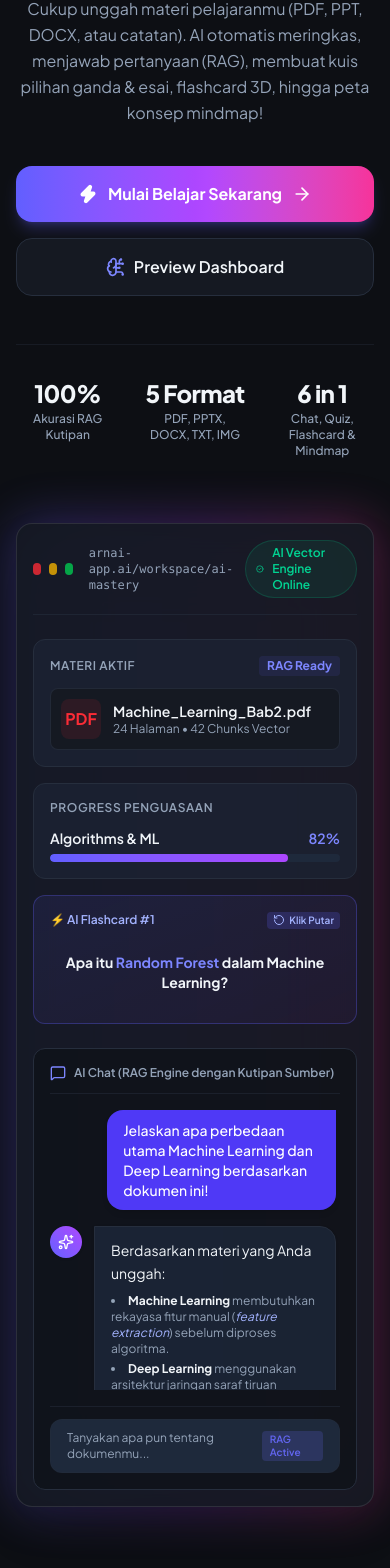
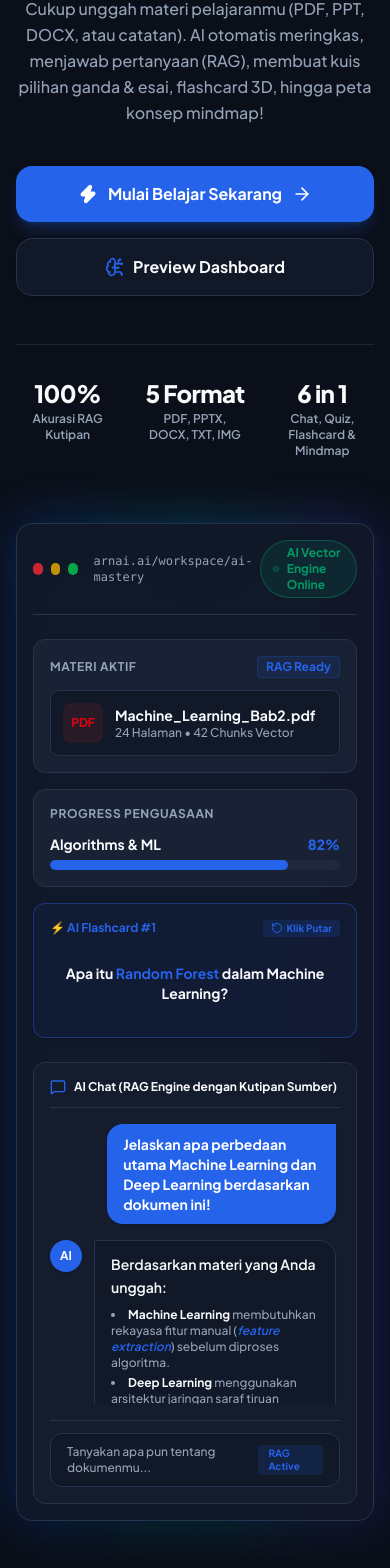
Before and after one commit to arkhabw/Arnai, a Next.js app: page / in a window 390 px wide. Shown: the part 345-1913 px from the top of the page. Built offline with nearby package versions, Linux system fonts and the light colour scheme.

Commit message:
feat(phase-1): update main logo with user attachment, refine cobalt blue theme without excessive gradients, and fix light mode text contrast

```diff
--- a/src/app/globals.css
+++ b/src/app/globals.css
@@ -2,48 +2,48 @@
 
 @layer base {
   :root {
-    --background: #0d0f14;
-    --foreground: #f1f5f9;
-    --card: #151922;
+    --background: #0b0f19;
+    --foreground: #f8fafc;
+    --card: #111827;
     --card-foreground: #f8fafc;
-    --popover: #151922;
+    --popover: #111827;
     --popover-foreground: #f8fafc;
-    --primary: #6366f1;
+    --primary: #2563eb;
     --primary-foreground: #ffffff;
     --secondary: #1e293b;
     --secondary-foreground: #f8fafc;
     --muted: #1e293b;
     --muted-foreground: #94a3b8;
-    --accent: #8b5cf6;
+    --accent: #0ea5e9;
     --accent-foreground: #ffffff;
     --destructive: #ef4444;
     --destructive-foreground: #ffffff;
-    --border: #262e3d;
+    --border: #26334d;
     --input: #1e293b;
-    --ring: #6366f1;
+    --ring: #2563eb;
     --radius: 0.75rem;
   }
 
   .light {
-    --background: #fafafa;
+    --background: #f8fafc;
     --foreground: #0f172a;
     --card: #ffffff;
     --card-foreground: #0f172a;
     --popover: #ffffff;
     --popover-foreground: #0f172a;
-    --primary: #4f46e5;
+    --primary: #1d4ed8;
     --primary-foreground: #ffffff;
     --secondary: #f1f5f9;
-    --secondary-foreground: #1e293b;
-    --muted: #f1f5f9;
-    --muted-foreground: #64748b;
-    --accent: #7c3aed;
+    --secondary-foreground: #0f172a;
+    --muted: #e2e8f0;
+    --muted-foreground: #334155;
+    --accent: #0284c7;
     --accent-foreground: #ffffff;
-    --destructive: #ef4444;
+    --destructive: #dc2626;
     --destructive-foreground: #ffffff;
-    --border: #e2e8f0;
-    --input: #e2e8f0;
-    --ring: #4f46e5;
+    --border: #cbd5e1;
+    --input: #cbd5e1;
+    --ring: #1d4ed8;
   }
 }
 
@@ -73,47 +73,44 @@ body {
   overflow-x: hidden;
 }
 
-/* Glassmorphism & Custom Effects */
+/* Glassmorphism & Solid Panels with High Contrast */
 .glass-panel {
-  background: rgba(21, 25, 34, 0.7);
+  background: rgba(17, 24, 39, 0.85);
   backdrop-filter: blur(16px);
   -webkit-backdrop-filter: blur(16px);
-  border: 1px solid rgba(255, 255, 255, 0.08);
+  border: 1px solid var(--border);
 }
 
 .glass-card {
-  background: linear-gradient(135deg, rgba(255, 255, 255, 0.06) 0%, rgba(255, 255, 255, 0.02) 100%);
-  backdrop-filter: blur(12px);
-  border: 1px solid rgba(255, 255, 255, 0.08);
-  box-shadow: 0 8px 32px 0 rgba(0, 0, 0, 0.25);
+  background: var(--card);
+  border: 1px solid var(--border);
+  box-shadow: 0 4px 20px -2px rgba(0, 0, 0, 0.25);
 }
 
 .light .glass-panel {
-  background: rgba(255, 255, 255, 0.85);
-  border: 1px solid rgba(0, 0, 0, 0.06);
+  background: rgba(255, 255, 255, 0.95);
+  border: 1px solid #cbd5e1;
+  box-shadow: 0 4px 12px rgba(0, 0, 0, 0.05);
 }
 
 .light .glass-card {
-  background: linear-gradient(135deg, rgba(255, 255, 255, 0.9) 0%, rgba(248, 250, 252, 0.8) 100%);
-  border: 1px solid rgba(0, 0, 0, 0.06);
-  box-shadow: 0 8px 24px 0 rgba(149, 157, 165, 0.15);
+  background: #ffffff;
+  border: 1px solid #cbd5e1;
+  box-shadow: 0 4px 16px -2px rgba(15, 23, 42, 0.08);
 }
 
-/* Glow Backgrounds */
+/* Clean Tech Glows (No loud purple gradients) */
 .gradient-glow {
-  background: radial-gradient(circle at 50% 20%, rgba(99, 102, 241, 0.15) 0%, rgba(139, 92, 246, 0.1) 40%, transparent 70%);
+  background: radial-gradient(circle at 50% 20%, rgba(37, 99, 235, 0.12) 0%, rgba(14, 165, 233, 0.08) 40%, transparent 70%);
+}
+
+.light .gradient-glow {
+  background: radial-gradient(circle at 50% 20%, rgba(29, 78, 216, 0.08) 0%, rgba(2, 132, 199, 0.05) 40%, transparent 70%);
 }
 
 .gradient-text {
-  background: linear-gradient(135deg, #a5b4fc 0%, #818cf8 50%, #c084fc 100%);
-  -webkit-background-clip: text;
-  -webkit-text-fill-color: transparent;
-}
-
-.light .gradient-text {
-  background: linear-gradient(135deg, #4f46e5 0%, #6366f1 50%, #9333ea 100%);
-  -webkit-background-clip: text;
-  -webkit-text-fill-color: transparent;
+  color: var(--primary);
+  font-weight: 800;
 }
 
 /* Custom Scrollbar */
--- a/src/components/landing/HeroSection.tsx
+++ b/src/components/landing/HeroSection.tsx
@@ -6,14 +6,11 @@ import { motion, AnimatePresence } from "framer-motion";
 import {
   Sparkles,
   ArrowRight,
-  UploadCloud,
   CheckCircle2,
   BrainCircuit,
   MessageSquare,
   FileText,
-  HelpCircle,
   RotateCcw,
-  TrendingUp,
   Zap,
 } from "lucide-react";
 
@@ -23,8 +20,8 @@ export function HeroSection() {
   return (
     <section className="relative pt-32 pb-20 md:pt-40 md:pb-28 overflow-hidden">
       {/* Background Glows */}
-      <div className="absolute top-1/4 left-1/2 -translate-x-1/2 -translate-y-1/2 w-[600px] h-[600px] bg-gradient-to-tr from-indigo-600/20 via-purple-600/15 to-pink-500/10 rounded-full blur-[120px] -z-10 pointer-events-none" />
-      <div className="absolute top-1/3 right-10 w-[300px] h-[300px] bg-indigo-500/10 rounded-full blur-[90px] -z-10 pointer-events-none" />
+      <div className="absolute top-1/4 left-1/2 -translate-x-1/2 -translate-y-1/2 w-[600px] h-[600px] bg-gradient-to-tr from-blue-600/15 via-cyan-500/10 to-transparent rounded-full blur-[120px] -z-10 pointer-events-none" />
+      <div className="absolute top-1/3 right-10 w-[300px] h-[300px] bg-blue-500/10 rounded-full blur-[90px] -z-10 pointer-events-none" />
 
       <div className="max-w-7xl mx-auto px-4 sm:px-6 lg:px-8">
         <div className="text-center max-w-3xl mx-auto flex flex-col items-center">
@@ -33,9 +30,9 @@ export function HeroSection() {
             initial={{ opacity: 0, y: 15 }}
             animate={{ opacity: 1, y: 0 }}
             transition={{ duration: 0.5 }}
-            className="inline-flex items-center gap-2 px-3.5 py-1.5 rounded-full border border-indigo-500/30 bg-indigo-500/10 text-indigo-300 font-semibold text-xs sm:text-sm mb-6 backdrop-blur-md"
+            className="inline-flex items-center gap-2 px-4 py-1.5 rounded-full border border-primary/30 bg-primary/10 text-primary font-bold text-xs sm:text-sm mb-6 backdrop-blur-md shadow-sm"
           >
-            <Sparkles className="w-4 h-4 text-indigo-400 animate-spin" style={{ animationDuration: "6s" }} />
+            <Sparkles className="w-4 h-4 text-primary animate-spin" style={{ animationDuration: "6s" }} />
             <span>Notion + Quizlet + ChatGPT + Coursera dalam 1 Aplikasi</span>
           </motion.div>
 
@@ -55,7 +52,7 @@ export function HeroSection() {
             initial={{ opacity: 0, y: 20 }}
             animate={{ opacity: 1, y: 0 }}
             transition={{ duration: 0.5, delay: 0.2 }}
-            className="text-base sm:text-lg lg:text-xl text-muted-foreground max-w-2xl mb-10 leading-relaxed"
+            className="text-base sm:text-lg lg:text-xl text-muted-foreground font-medium max-w-2xl mb-10 leading-relaxed"
           >
             Cukup unggah materi pelajaranmu (PDF, PPT, DOCX, atau catatan). AI otomatis meringkas, menjawab pertanyaan (RAG), membuat kuis pilihan ganda & esai, flashcard 3D, hingga peta konsep mindmap!
           </motion.p>
@@ -69,18 +66,18 @@ export function HeroSection() {
           >
             <Link
               href="/login?mode=register"
-              className="w-full sm:w-auto px-8 py-4 rounded-2xl bg-gradient-to-r from-indigo-500 via-purple-500 to-pink-500 text-white font-bold text-base shadow-lg shadow-indigo-500/25 hover:shadow-indigo-500/40 hover:scale-[1.02] active:scale-[0.98] transition-all flex items-center justify-center gap-2.5 group"
+              className="w-full sm:w-auto px-8 py-4 rounded-2xl bg-primary hover:bg-blue-700 dark:hover:bg-blue-600 text-primary-foreground font-bold text-base shadow-lg shadow-primary/25 hover:shadow-primary/40 hover:scale-[1.02] active:scale-[0.98] transition-all flex items-center justify-center gap-2.5 group"
             >
-              <Zap className="w-5 h-5 fill-white text-white" />
+              <Zap className="w-5 h-5 fill-current" />
               Mulai Belajar Sekarang
               <ArrowRight className="w-5 h-5 group-hover:translate-x-1 transition-transform" />
             </Link>
 
             <Link
               href="/dashboard"
-              className="w-full sm:w-auto px-8 py-4 rounded-2xl border border-border bg-card hover:bg-secondary text-foreground font-semibold text-base transition-all flex items-center justify-center gap-2"
+              className="w-full sm:w-auto px-8 py-4 rounded-2xl border border-border bg-card hover:bg-secondary text-foreground font-bold text-base transition-all flex items-center justify-center gap-2 shadow-sm"
             >
-              <BrainCircuit className="w-5 h-5 text-indigo-400" />
+              <BrainCircuit className="w-5 h-5 text-primary" />
               Preview Dashboard
             </Link>
           </motion.div>
@@ -90,19 +87,19 @@ export function HeroSection() {
             initial={{ opacity: 0 }}
             animate={{ opacity: 1 }}
             transition={{ duration: 0.5, delay: 0.5 }}
-            className="mt-12 pt-8 border-t border-border/40 grid grid-cols-3 gap-6 sm:gap-12 text-center"
+            className="mt-12 pt-8 border-t border-border/60 grid grid-cols-3 gap-6 sm:gap-12 text-center"
           >
             <div>
               <p className="text-2xl sm:text-3xl font-extrabold text-foreground tracking-tight">100%</p>
-              <p className="text-xs sm:text-sm text-muted-foreground font-medium mt-0.5">Akurasi RAG Kutipan</p>
+              <p className="text-xs sm:text-sm text-muted-foreground font-semibold mt-0.5">Akurasi RAG Kutipan</p>
             </div>
             <div>
               <p className="text-2xl sm:text-3xl font-extrabold text-foreground tracking-tight">5 Format</p>
-              <p className="text-xs sm:text-sm text-muted-foreground font-medium mt-0.5">PDF, PPTX, DOCX, TXT, IMG</p>
+              <p className="text-xs sm:text-sm text-muted-foreground font-semibold mt-0.5">PDF, PPTX, DOCX, TXT, IMG</p>
             </div>
             <div>
               <p className="text-2xl sm:text-3xl font-extrabold text-foreground tracking-tight">6 in 1</p>
-              <p className="text-xs sm:text-sm text-muted-foreground font-medium mt-0.5">Chat, Quiz, Flashcard & Mindmap</p>
+              <p className="text-xs sm:text-sm text-muted-foreground font-semibold mt-0.5">Chat, Quiz, Flashcard & Mindmap</p>
             </div>
           </motion.div>
         </div>
@@ -115,18 +112,18 @@ export function HeroSection() {
           className="mt-16 relative mx-auto max-w-5xl"
         >
           {/* Decorative frame */}
-          <div className="absolute -inset-1 bg-gradient-to-r from-indigo-500 via-purple-500 to-pink-500 rounded-3xl blur-xl opacity-30 group-hover:opacity-100 transition duration-1000 group-hover:duration-200 animate-tilt" />
+          <div className="absolute -inset-1 bg-gradient-to-r from-blue-600 via-cyan-500 to-indigo-600 rounded-3xl blur-xl opacity-25 group-hover:opacity-75 transition duration-1000 group-hover:duration-200" />
 
-          <div className="relative rounded-2xl border border-white/10 bg-card/90 backdrop-blur-2xl p-4 sm:p-6 shadow-2xl overflow-hidden">
+          <div className="relative rounded-2xl border border-border bg-card/95 backdrop-blur-2xl p-4 sm:p-6 shadow-2xl overflow-hidden">
             {/* Window bar */}
-            <div className="flex items-center justify-between pb-4 mb-6 border-b border-border/60">
+            <div className="flex items-center justify-between pb-4 mb-6 border-b border-border">
               <div className="flex items-center gap-2">
                 <div className="w-3 h-3 rounded-full bg-red-500/80" />
                 <div className="w-3 h-3 rounded-full bg-yellow-500/80" />
                 <div className="w-3 h-3 rounded-full bg-green-500/80" />
-                <span className="ml-2 text-xs font-mono text-muted-foreground">arnai-app.ai/workspace/ai-mastery</span>
+                <span className="ml-2 text-xs font-mono font-medium text-muted-foreground">arnai.ai/workspace/ai-mastery</span>
               </div>
-              <div className="flex items-center gap-2 text-xs font-semibold px-2.5 py-1 rounded-full bg-emerald-500/10 text-emerald-400 border border-emerald-500/20">
+              <div className="flex items-center gap-2 text-xs font-bold px-3 py-1 rounded-full bg-emerald-500/10 text-emerald-600 dark:text-emerald-400 border border-emerald-500/30">
                 <CheckCircle2 className="w-3.5 h-3.5" /> AI Vector Engine Online
               </div>
             </div>
@@ -135,36 +132,36 @@ export function HeroSection() {
             <div className="grid grid-cols-1 lg:grid-cols-12 gap-6 items-start">
               {/* Left Panel: Uploaded file status & progress */}
               <div className="lg:col-span-4 flex flex-col gap-4">
-                <div className="p-4 rounded-xl border border-border bg-secondary/50 flex flex-col gap-3">
+                <div className="p-4 rounded-xl border border-border bg-secondary/60 flex flex-col gap-3">
                   <div className="flex items-center justify-between">
-                    <span className="text-xs font-semibold uppercase tracking-wider text-muted-foreground">Materi Aktif</span>
-                    <span className="text-xs text-indigo-400 font-bold bg-indigo-500/10 px-2 py-0.5 rounded">RAG Ready</span>
+                    <span className="text-xs font-bold uppercase tracking-wider text-muted-foreground">Materi Aktif</span>
+                    <span className="text-xs text-primary font-bold bg-primary/10 px-2 py-0.5 rounded border border-primary/20">RAG Ready</span>
                   </div>
-                  <div className="flex items-center gap-3 p-2.5 rounded-lg bg-card border border-border/80">
-                    <div className="w-10 h-10 rounded-lg bg-red-500/10 flex items-center justify-center text-red-500 shrink-0 font-bold">
+                  <div className="flex items-center gap-3 p-3 rounded-lg bg-card border border-border shadow-sm">
+                    <div className="w-10 h-10 rounded-lg bg-red-500/10 flex items-center justify-center text-red-600 dark:text-red-400 shrink-0 font-bold text-xs">
                       PDF
                     </div>
                     <div className="overflow-hidden">
-                      <p className="text-sm font-semibold text-foreground truncate">Machine_Learning_Bab2.pdf</p>
-                      <p className="text-xs text-muted-foreground">24 Halaman • 42 Chunks Vector</p>
+                      <p className="text-sm font-bold text-foreground truncate">Machine_Learning_Bab2.pdf</p>
+                      <p className="text-xs text-muted-foreground font-medium">24 Halaman • 42 Chunks Vector</p>
                     </div>
                   </div>
                 </div>
 
                 {/* Progress Card */}
-                <div className="p-4 rounded-xl border border-border bg-secondary/50 flex flex-col gap-3">
-                  <span className="text-xs font-semibold uppercase tracking-wider text-muted-foreground">Progress Penguasaan</span>
+                <div className="p-4 rounded-xl border border-border bg-secondary/60 flex flex-col gap-3">
+                  <span className="text-xs font-bold uppercase tracking-wider text-muted-foreground">Progress Penguasaan</span>
                   <div>
-                    <div className="flex justify-between text-sm font-semibold mb-1.5">
+                    <div className="flex justify-between text-sm font-bold mb-1.5">
                       <span className="text-foreground">Algorithms & ML</span>
-                      <span className="text-indigo-400">82%</span>
+                      <span className="text-primary font-extrabold">82%</span>
                     </div>
-                    <div className="w-full h-2 rounded-full bg-secondary overflow-hidden">
+                    <div className="w-full h-2.5 rounded-full bg-muted overflow-hidden">
                       <motion.div
                         initial={{ width: 0 }}
                         animate={{ width: "82%" }}
                         transition={{ duration: 1.5, delay: 0.8 }}
-                        className="h-full rounded-full bg-gradient-to-r from-indigo-500 to-purple-500"
+                        className="h-full rounded-full bg-primary"
                       />
                     </div>
                   </div>
@@ -173,15 +170,15 @@ export function HeroSection() {
                 {/* Interactive Flashcard widget preview */}
                 <div
                   onClick={() => setFlippedCard(!flippedCard)}
-                  className="cursor-pointer p-4 rounded-xl border border-indigo-500/30 bg-gradient-to-br from-indigo-500/10 to-purple-500/5 hover:border-indigo-500/50 transition-all flex flex-col gap-2 relative group select-none"
+                  className="cursor-pointer p-4 rounded-xl border border-primary/40 bg-primary/5 hover:border-primary transition-all flex flex-col gap-2 relative group select-none shadow-sm"
                 >
-                  <div className="flex items-center justify-between text-xs text-indigo-300 font-semibold">
+                  <div className="flex items-center justify-between text-xs text-primary font-bold">
                     <span>⚡ AI Flashcard #1</span>
-                    <span className="flex items-center gap-1 text-[10px] bg-indigo-500/20 px-1.5 py-0.5 rounded text-indigo-300">
+                    <span className="flex items-center gap-1 text-[10px] bg-primary/15 px-2 py-0.5 rounded font-bold">
                       <RotateCcw className="w-3 h-3 group-hover:rotate-180 transition-transform" /> Klik Putar
                     </span>
                   </div>
-                  <div className="min-h-[70px] flex items-center justify-center text-center py-2">
+                  <div className="min-h-[76px] flex items-center justify-center text-center py-2">
                     <AnimatePresence mode="wait">
                       {!flippedCard ? (
                         <motion.p
@@ -191,7 +188,7 @@ export function HeroSection() {
                           exit={{ rotateX: -90, opacity: 0 }}
                           className="font-bold text-sm text-foreground"
                         >
-                          Apa itu <span className="text-indigo-400">Random Forest</span> dalam Machine Learning?
+                          Apa itu <span className="text-primary">Random Forest</span> dalam Machine Learning?
                         </motion.p>
                       ) : (
                         <motion.p
@@ -199,7 +196,7 @@ export function HeroSection() {
                           initial={{ rotateX: 90, opacity: 0 }}
                           animate={{ rotateX: 0, opacity: 1 }}
                           exit={{ rotateX: -90, opacity: 0 }}
-                          className="font-medium text-xs text-muted-foreground leading-relaxed"
+                          className="font-semibold text-xs text-muted-foreground leading-relaxed"
                         >
                           Algoritma <strong className="text-foreground">Ensemble Learning</strong> yang menggabungkan banyak Decision Tree untuk meningkatkan akurasi & mengurangi overfit.
                         </motion.p>
@@ -210,45 +207,45 @@ export function HeroSection() {
               </div>
 
               {/* Right Panel: RAG Chat Simulation */}
-              <div className="lg:col-span-8 flex flex-col h-full rounded-xl border border-border bg-background/60 p-4">
-                <div className="flex items-center gap-2 pb-3 mb-4 border-b border-border/50 text-xs font-semibold text-muted-foreground">
-                  <MessageSquare className="w-4 h-4 text-indigo-400" />
+              <div className="lg:col-span-8 flex flex-col h-full rounded-xl border border-border bg-secondary/30 p-4">
+                <div className="flex items-center gap-2 pb-3 mb-4 border-b border-border text-xs font-bold text-foreground">
+                  <MessageSquare className="w-4 h-4 text-primary" />
                   <span>AI Chat (RAG Engine dengan Kutipan Sumber)</span>
                 </div>
 
                 <div className="flex flex-col gap-4 overflow-y-auto max-h-[280px] pr-1">
                   {/* User bubble */}
                   <div className="flex justify-end">
-                    <div className="max-w-[80%] rounded-2xl rounded-tr-none bg-indigo-600 px-4 py-2.5 text-sm font-medium text-white shadow-md">
+                    <div className="max-w-[80%] rounded-2xl rounded-tr-none bg-primary px-4 py-2.5 text-sm font-bold text-primary-foreground shadow-sm">
                       Jelaskan apa perbedaan utama Machine Learning dan Deep Learning berdasarkan dokumen ini!
                     </div>
                   </div>
 
                   {/* AI bubble */}
                   <div className="flex justify-start gap-3">
-                    <div className="w-8 h-8 rounded-full bg-gradient-to-tr from-indigo-500 to-purple-500 flex items-center justify-center shrink-0 shadow">
-                      <Sparkles className="w-4 h-4 text-white" />
+                    <div className="w-8 h-8 rounded-full bg-primary flex items-center justify-center shrink-0 shadow-sm text-primary-foreground font-bold text-xs">
+                      AI
                     </div>
-                    <div className="max-w-[85%] rounded-2xl rounded-tl-none bg-secondary/80 border border-border px-4 py-3 text-sm text-foreground flex flex-col gap-2 shadow-sm">
-                      <p className="leading-relaxed">
+                    <div className="max-w-[85%] rounded-2xl rounded-tl-none bg-card border border-border px-4 py-3 text-sm text-foreground flex flex-col gap-2 shadow-sm">
+                      <p className="leading-relaxed font-semibold">
                         Berdasarkan materi yang Anda unggah:
                       </p>
-                      <ul className="list-disc list-inside space-y-1 text-muted-foreground text-xs sm:text-sm">
+                      <ul className="list-disc list-inside space-y-1 text-muted-foreground font-medium text-xs sm:text-sm">
                         <li>
-                          <strong className="text-foreground">Machine Learning</strong> membutuhkan rekayasa fitur manual (<em className="text-indigo-300">feature extraction</em>) sebelum diproses algoritma.
+                          <strong className="text-foreground">Machine Learning</strong> membutuhkan rekayasa fitur manual (<em className="text-primary font-semibold">feature extraction</em>) sebelum diproses algoritma.
                         </li>
                         <li>
-                          <strong className="text-foreground">Deep Learning</strong> menggunakan arsitektur jaringan saraf tiruan berlapisan (<em className="text-indigo-300">Deep Neural Network</em>) untuk mengekstrak pola kompleks secara otomatis langsung dari data mentah.
+                          <strong className="text-foreground">Deep Learning</strong> menggunakan arsitektur jaringan saraf tiruan berlapisan (<em className="text-primary font-semibold">Deep Neural Network</em>) untuk mengekstrak pola kompleks secara otomatis langsung dari data mentah.
                         </li>
                       </ul>
 
                       {/* Citations */}
-                      <div className="mt-2 pt-2 border-t border-border/60 flex flex-wrap gap-2 items-center">
-                        <span className="text-[11px] font-semibold text-muted-foreground">Sumber Dokumen:</span>
-                        <span className="inline-flex items-center gap-1 text-[11px] font-semibold bg-indigo-500/15 text-indigo-400 border border-indigo-500/30 px-2 py-0.5 rounded-md">
+                      <div className="mt-2 pt-2 border-t border-border flex flex-wrap gap-2 items-center">
+                        <span className="text-[11px] font-bold text-muted-foreground">Sumber Dokumen:</span>
+                        <span className="inline-flex items-center gap-1 text-[11px] font-bold bg-primary/10 text-primary border border-primary/20 px-2 py-0.5 rounded-md">
                           <FileText className="w-3 h-3" /> Bab 2, Halaman 14
                         </span>
-                        <span className="inline-flex items-center gap-1 text-[11px] font-semibold bg-purple-500/15 text-purple-400 border border-purple-500/30 px-2 py-0.5 rounded-md">
+                        <span className="inline-flex items-center gap-1 text-[11px] font-bold bg-accent/10 text-accent border border-accent/20 px-2 py-0.5 rounded-md">
                           <FileText className="w-3 h-3" /> Bab 2, Halaman 18
                         </span>
                       </div>
@@ -257,10 +254,10 @@ export function HeroSection() {
                 </div>
 
                 {/* Input disabled bar inside mockup */}
-                <div className="mt-4 pt-3 border-t border-border/50 flex items-center gap-2">
-                  <div className="flex-1 rounded-xl bg-secondary px-4 py-2.5 text-xs text-muted-foreground flex items-center justify-between border border-border/40">
+                <div className="mt-4 pt-3 border-t border-border flex items-center gap-2">
+                  <div className="flex-1 rounded-xl bg-card px-4 py-2.5 text-xs text-muted-foreground font-medium flex items-center justify-between border border-border shadow-inner">
                     <span>Tanyakan apa pun tentang dokumenmu...</span>
-                    <span className="text-[10px] font-semibold bg-primary/20 text-primary px-2 py-0.5 rounded">RAG Active</span>
+                    <span className="text-[10px] font-bold bg-primary/15 text-primary px-2.5 py-0.5 rounded">RAG Active</span>
                   </div>
                 </div>
               </div>
```
Also changed, not shown: src/components/landing/FaqSection.tsx (+10 -10 lines), src/components/landing/FeaturesGrid.tsx (+19 -19 lines), src/components/landing/HowItWorks.tsx (+57 -39 lines), src/components/layout/Footer.tsx (+23 -16 lines), src/components/layout/Navbar.tsx (+28 -23 lines), public/logo.png (added), 1 other file (tests, documents, lock files or other folders).
